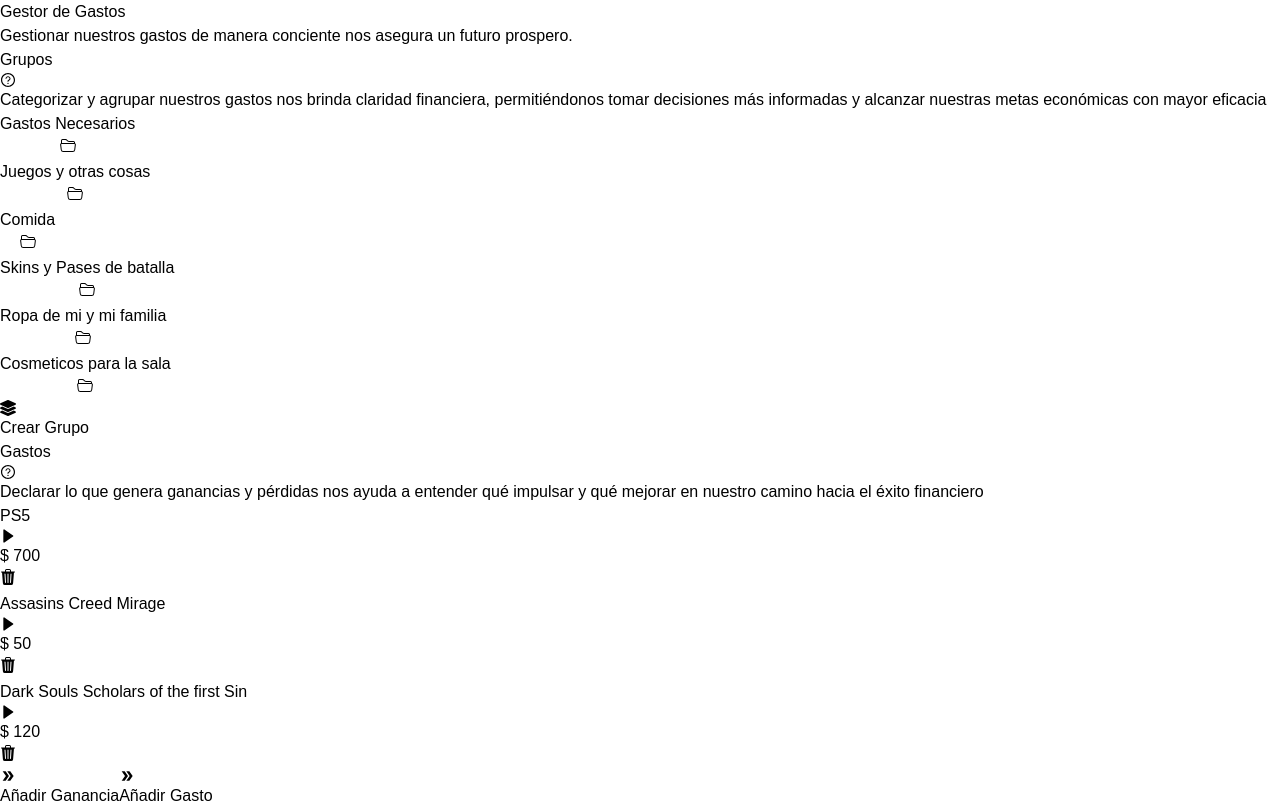
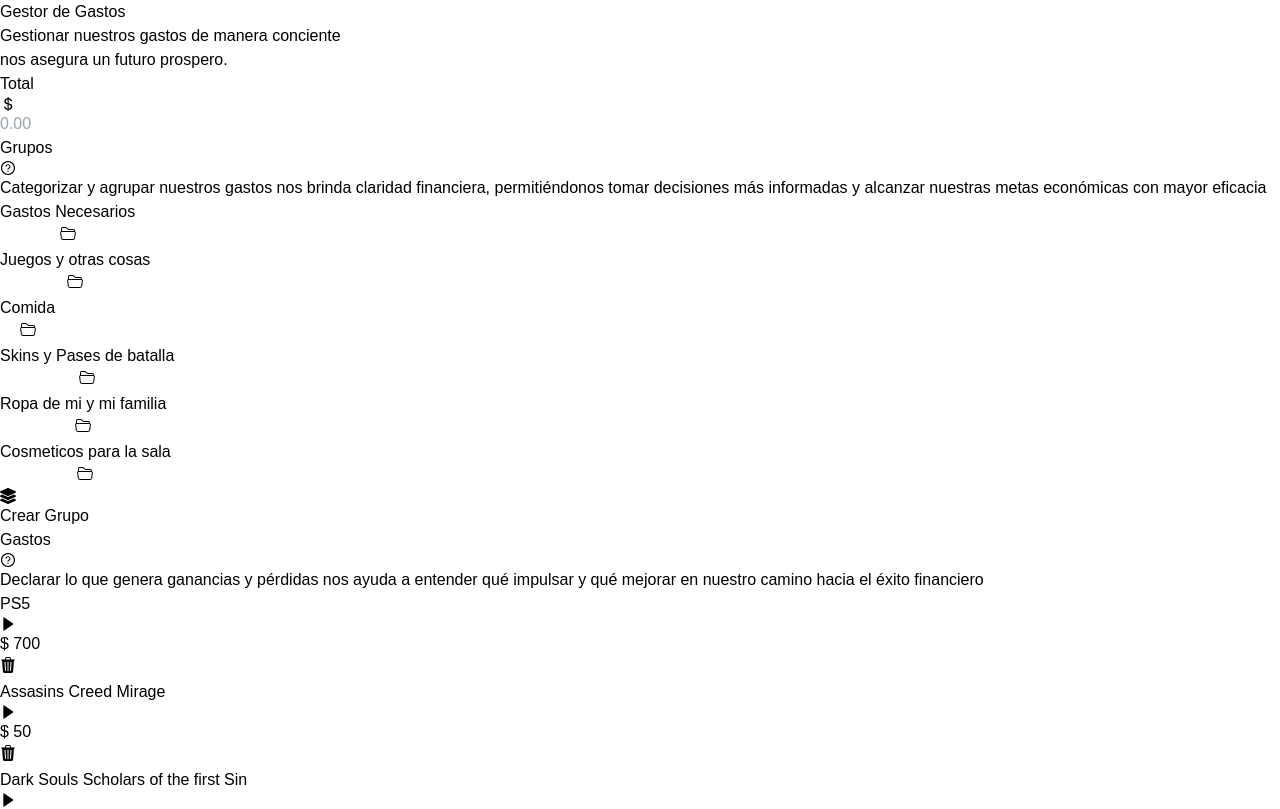
Before and after one commit to Numonu/yogasto, a React (Vite) app: page / in a window 1280 px wide. Shown: the top 809 px of the page. Built offline with nearby package versions, Linux system fonts and the light colour scheme.

Commit message:
feat:add new dependencies and modify code format in 'main'

```diff
--- a/src/main.tsx
+++ b/src/main.tsx
@@ -4,24 +4,31 @@ import "./styles/defaults.css";
 import Groups from "./components/organisms/Groups";
 import ItemAtlas from "./components/organisms/ItemAtlas";
 import Resume from "./components/molecules/Resume";
+import Total from "./components/molecules/Total";
 
 ReactDOM.createRoot(document.getElementById("root")!).render(
 	<React.StrictMode>
 		<div className="bg-zinc-900 min-h-screen">
 			<div className="max-w-[1200px] mx-auto px-4">
-				<header className="pt-6 mb-8">
-					<h1 className="text-neutral-300 mb-4 text-2xl font-bold">
-						Gestor de Gastos
-					</h1>
-					<h2 className="text-neutral-400 font-light">
-						Gestionar nuestros gastos de manera conciente nos
-						asegura un futuro prospero.
-					</h2>
+				<header className="pt-6 mb-8 flex justify-between flex-col md:flex-row">
+					<div className="mb-12">
+						<h1 className="text-neutral-300 mb-4 text-2xl font-bold">
+							Gestor de Gastos
+						</h1>
+						<h2 className="text-neutral-400 font-light">
+							Gestionar nuestros gastos de manera conciente <br className="hidden md:block"/>
+							nos asegura un futuro prospero.
+						</h2>
+					</div>
+					<div>
+						<h2 className="text-neutral-300 mb-4 text-xl font-bold">Total</h2>
+						<Total/>
+					</div>
 				</header>
 				<section className="grid gap-12 md:grid-cols-[1fr_3fr] md:grid-rows-[min-content_1fr]">
 					<Groups />
 					<ItemAtlas />
-					<Resume/>
+					<Resume />
 				</section>
 			</div>
 		</div>
```
